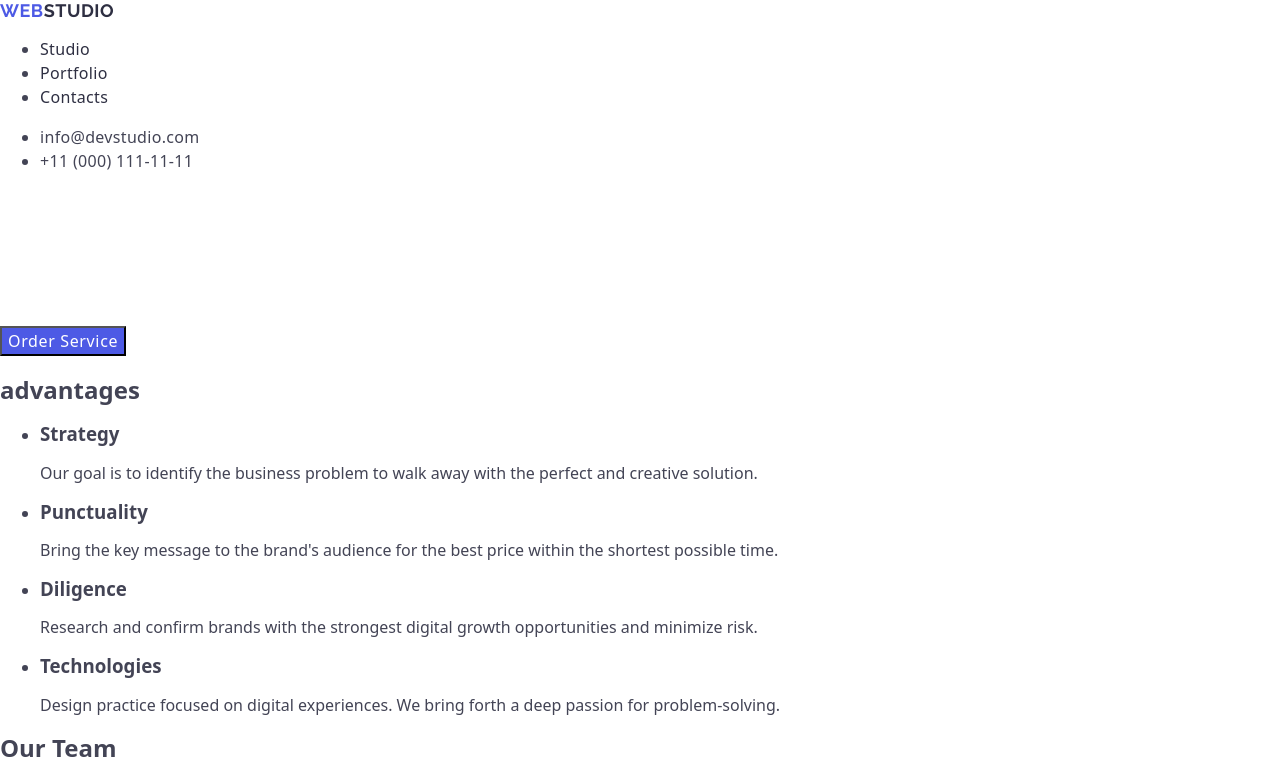
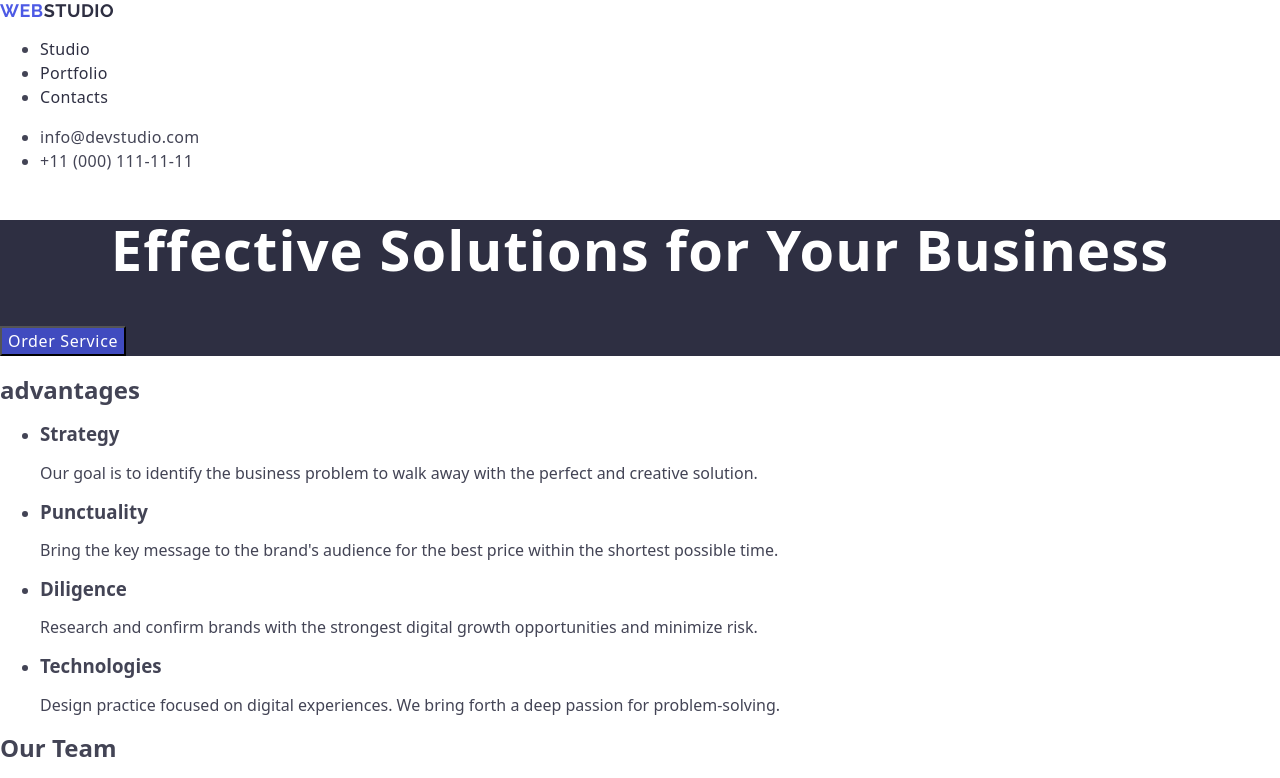
Before and after one commit to Dazz1e-1/goit-markup-hw-02, a plain HTML site: page index.html in a window 1280 px wide. Both pictures are taken after a click on the button "Order Service". Shown: the top 778 px of the page. Drawn offline with nearby package versions, Linux system fonts and the light colour scheme.

Commit message:
section1

```diff
--- a/css/styles.css
+++ b/css/styles.css
@@ -43,6 +43,9 @@ a {
 .address-link .link:focus {
   color: #404bbf;
 }
+.section1 {
+  background-color: #2e2f42;
+}
 h1 {
   font-weight: 700;
   font-size: 56px;
@@ -58,8 +61,9 @@ h1 {
   line-height: 150%;
   letter-spacing: 0.04em;
   color: #ffffff;
+  cursor: pointer;
 }
-.butt .butt:hover,
-.butt .butt:focus {
+.butt:hover,
+.butt:focus {
   background-color: #404bbf;
 }
--- a/index.html
+++ b/index.html
@@ -32,7 +32,7 @@
     </address>
   </header>
   <main>
-    <section>
+    <section class="section1">
       <h1>Effective Solutions for Your Business</h1>
       <button class="butt" type="button">Order Service</button>
     </section>
```
